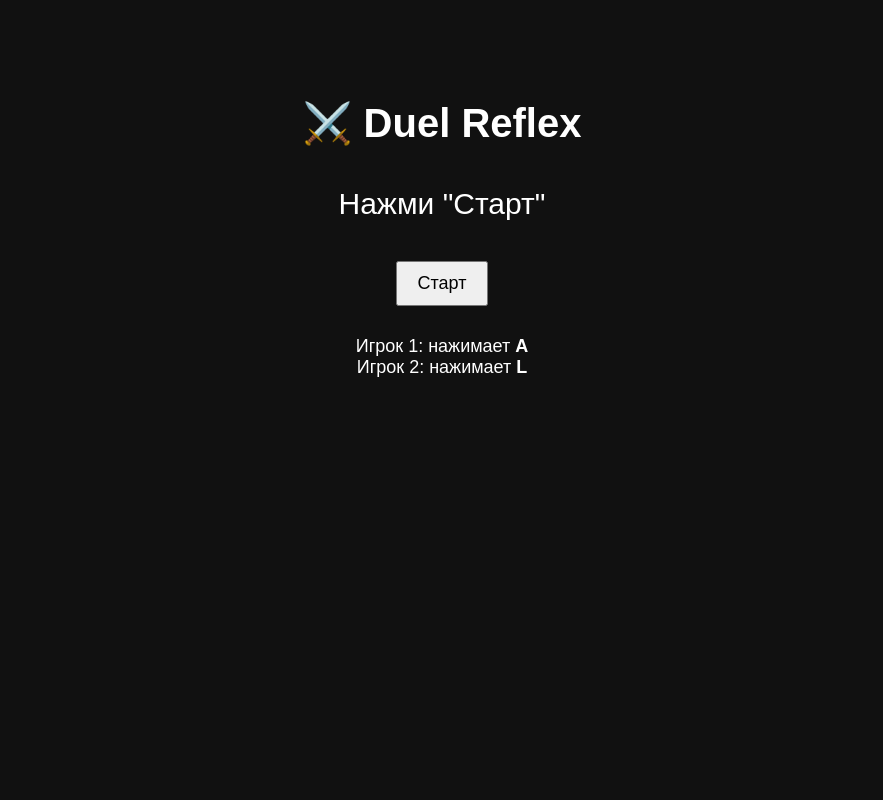
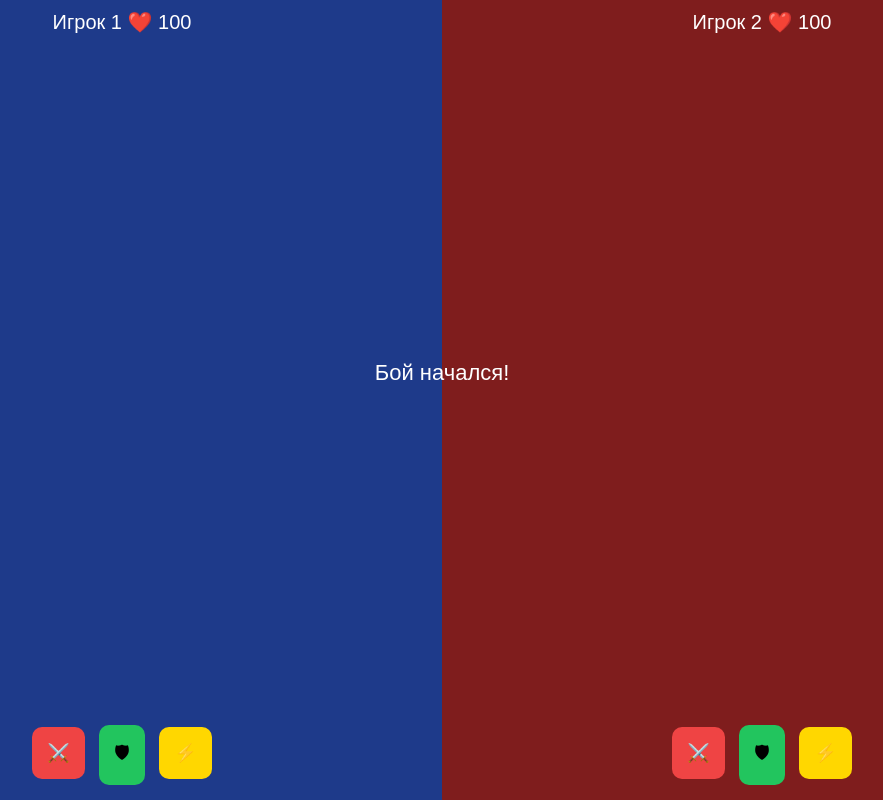
Before and after one commit to TheDuoGamees/TheDuoGamees.github.io, a plain HTML site: page index.html in a window 1280 px wide. Shown: the whole page, without its empty margins (198-1081 px from the left). Drawn offline with Linux system fonts and the light colour scheme.

Commit message:
Update index.html

```diff
--- a/index.html
+++ b/index.html
@@ -2,81 +2,154 @@
 <html lang="ru">
 <head>
 <meta charset="UTF-8">
-<title>Duel Reflex</title>
+<title>Duel Arena</title>
 <style>
 body {
+    margin: 0;
+    font-family: Arial;
     background: #111;
     color: white;
     text-align: center;
-        font-family: Arial;
-        margin-top: 100px;
 }
-    h1 {
-        font-size: 40px;
+
+.container {
+    display: flex;
+    height: 100vh;
 }
-    #status {
-        font-size: 30px;
-        margin: 40px;
+
+.player {
+    flex: 1;
+    display: flex;
+    flex-direction: column;
+    justify-content: space-between;
+    padding: 10px;
 }
-    .controls {
+
+.left { background: #1e3a8a; }
+.right { background: #7f1d1d; }
+
+.hp {
+    font-size: 20px;
+}
+
+button {
+    padding: 15px;
+    margin: 5px;
     font-size: 18px;
-        margin-top: 30px;
+    border: none;
+    border-radius: 10px;
 }
-    button {
-        padding: 10px 20px;
-        font-size: 18px;
-        cursor: pointer;
+
+.attack { background: #ef4444; }
+.block { background: #22c55e; }
+.ult { background: gold; }
+
+#log {
+    position: absolute;
+    top: 45%;
+    width: 100%;
+    font-size: 22px;
 }
 </style>
 </head>
 <body>
 
-<h1>⚔️ Duel Reflex</h1>
+<div id="log">Бой начался!</div>
 
-<div id="status">Нажми "Старт"</div>
+<div class="container">
 
-<button onclick="startGame()">Старт</button>
+<div class="player left">
+    <div class="hp">Игрок 1 ❤️ <span id="hp1">100</span></div>
+    <div>
+        <button class="attack" onclick="attack(1)">⚔️</button>
+        <button class="block" onclick="block(1)">🛡</button>
+        <button class="ult" onclick="ult(1)">⚡</button>
+    </div>
+</div>
 
-<div class="controls">
-    Игрок 1: нажимает <b>A</b><br>
-    Игрок 2: нажимает <b>L</b>
+<div class="player right">
+    <div class="hp">Игрок 2 ❤️ <span id="hp2">100</span></div>
+    <div>
+        <button class="attack" onclick="attack(2)">⚔️</button>
+        <button class="block" onclick="block(2)">🛡</button>
+        <button class="ult" onclick="ult(2)">⚡</button>
+    </div>
+</div>
+
 </div>
 
 <script>
-let canShoot = false;
-let gameActive = false;
+let hp1 = 100;
+let hp2 = 100;
+let block1 = false;
+let block2 = false;
+let ult1 = 0;
+let ult2 = 0;
 
-function startGame() {
-    document.getElementById("status").innerText = "ЖДИТЕ...";
-    canShoot = false;
-    gameActive = true;
-
-    let delay = Math.random() * 3000 + 2000;
-
-    setTimeout(() => {
-        document.getElementById("status").innerText = "🔥 ОГОНЬ!";
-        canShoot = true;
-    }, delay);
+function update() {
+    document.getElementById("hp1").innerText = hp1;
+    document.getElementById("hp2").innerText = hp2;
 }
 
-document.addEventListener("keydown", function(e) {
-    if (!gameActive) return;
+function log(text) {
+    document.getElementById("log").innerText = text;
+}
 
-    if (e.key.toLowerCase() === "a") {
-        shoot("Игрок 1");
+function attack(player) {
+    let dmg = Math.floor(Math.random() * 10) + 8;
+
+    if (player === 1) {
+        if (block2) dmg /= 2;
+        hp2 -= dmg;
+        ult1 += 10;
+        log("Игрок 1 атакует!");
+    } else {
+        if (block1) dmg /= 2;
+        hp1 -= dmg;
+        ult2 += 10;
+        log("Игрок 2 атакует!");
     }
-    if (e.key.toLowerCase() === "l") {
-        shoot("Игрок 2");
+
+    block1 = false;
+    block2 = false;
+
+    checkWin();
+    update();
 }
-});
 
-function shoot(player) {
-    if (!canShoot) {
-        document.getElementById("status").innerText = player + " проиграл (слишком рано!)";
+function block(player) {
+    if (player === 1) {
+        block1 = true;
+        log("Игрок 1 защищается");
     } else {
-        document.getElementById("status").innerText = player + " победил! 🎉";
+        block2 = true;
+        log("Игрок 2 защищается");
     }
-    gameActive = false;
+}
+
+function ult(player) {
+    if (player === 1 && ult1 >= 50) {
+        hp2 -= 25;
+        ult1 = 0;
+        log("💥 Игрок 1 использует ульту!");
+    }
+    if (player === 2 && ult2 >= 50) {
+        hp1 -= 25;
+        ult2 = 0;
+        log("💥 Игрок 2 использует ульту!");
+    }
+
+    checkWin();
+    update();
+}
+
+function checkWin() {
+    if (hp1 <= 0) {
+        log("🏆 Игрок 2 победил!");
+    }
+    if (hp2 <= 0) {
+        log("🏆 Игрок 1 победил!");
+    }
 }
 </script>
 
```
Lines whose indentation alone changed are shown as unchanged.
